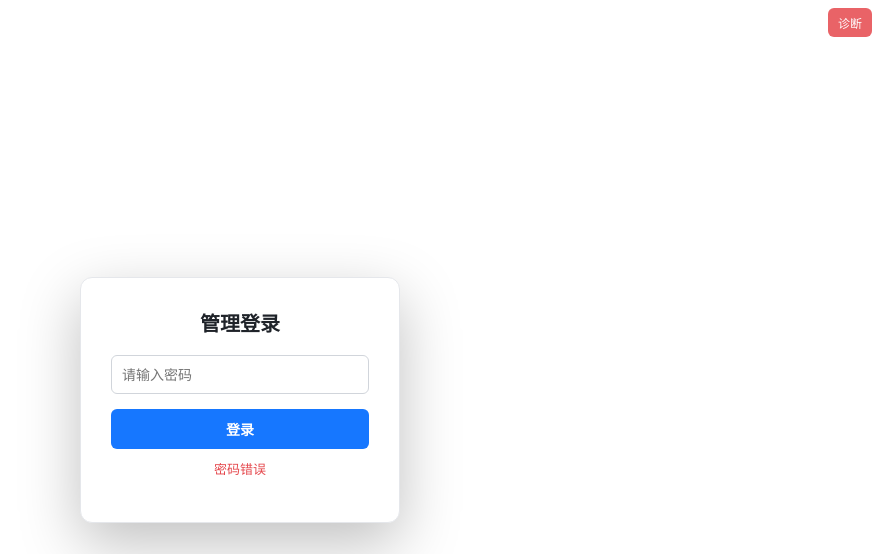
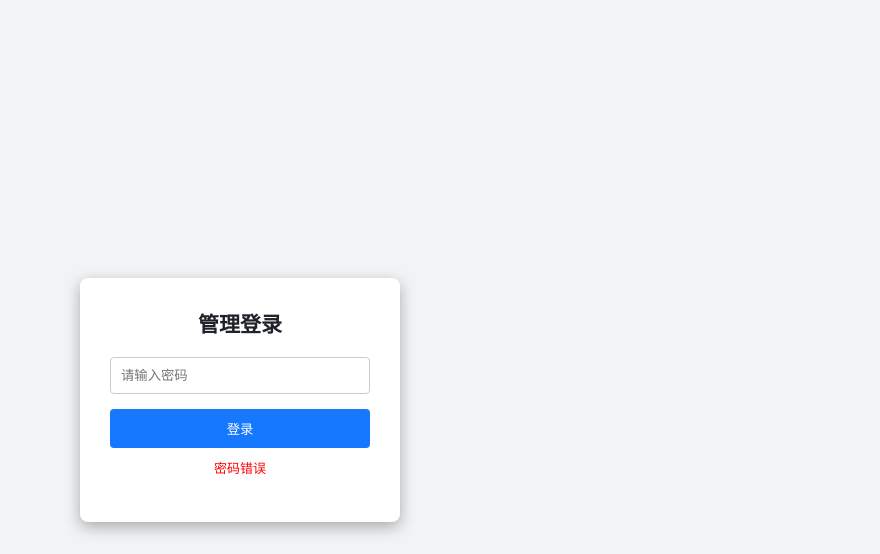
Before and after one commit to Basic-yao/nav, a plain HTML site: page admin.html in a window 1280 px wide. Both pictures are taken after a click on the button "登录". Shown: the top 554 px of the page, without its empty margins (400-1280 px from the left). Drawn offline with Linux system fonts and the light colour scheme.

Commit message:
Update admin.html

```diff
--- a/admin.html
+++ b/admin.html
@@ -10,7 +10,55 @@
   <link rel="stylesheet" href="styles.css">
 </head>
 <body>
-  <script src="login.js"></script>
+
+
+<style>
+:root {
+  --overlay-bg: #f2f3f5; /* 默认浅色模式下的背景 */
+  --overlay-text: #1f2329;
+}
+@media (prefers-color-scheme: dark) {
+  :root {
+    --overlay-bg: #141518; /* 深色模式下的背景 */
+    --overlay-text: #e8eaed;
+  }
+}
+</style>
+
+<!-- 登录弹窗 -->
+<div id="loginOverlay" style="position:fixed; top:0; left:0; width:100%; height:100%; background:var(--overlay-bg); display:flex; align-items:center; justify-content:center; z-index:999999;">
+  <div style="background:#fff; padding:30px; border-radius:8px; box-shadow:0 5px 15px rgba(0,0,0,0.3); text-align:center; width:320px;">
+    <h2 style="margin:0 0 15px;">管理登录</h2>
+    <input type="password" id="adminPwd" autofocus placeholder="请输入密码" style="width:100%; padding:10px; margin-bottom:15px; border:1px solid #ccc; border-radius:4px; box-sizing:border-box;">
+    <button id="loginBtn" style="width:100%; padding:10px; background:#1677ff; color:#fff; border:none; border-radius:4px; cursor:pointer;">登录</button>
+    <p id="loginMsg" style="color:red; font-size:13px; margin-top:10px; display:none;">密码错误</p>
+  </div>
+</div>
+
+<script>
+(function(){
+  // 在这里修改你的管理密码
+  var correctPassword = '******';
+
+  function checkLogin() {
+    var input = document.getElementById('adminPwd').value;
+    if (input === correctPassword) {
+      document.getElementById('loginOverlay').style.display = 'none';
+    } else {
+      document.getElementById('loginMsg').style.display = 'block';
+    }
+  }
+
+  document.getElementById('loginBtn').onclick = checkLogin;
+  document.getElementById('adminPwd').onkeydown = function(e) {
+    if (e.key === 'Enter') checkLogin();
+  };
+
+  // 页面打开后自动让光标跳到密码框
+  document.getElementById('adminPwd').focus();
+})();
+</script>
+
   <div class="layout">
     <aside class="sidebar">
       <div class="logo" id="logo">
```
